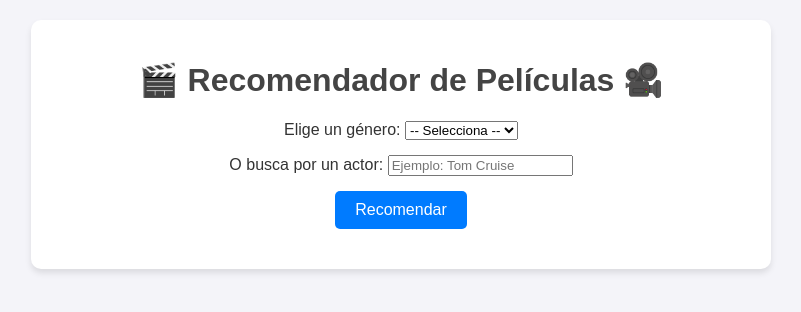
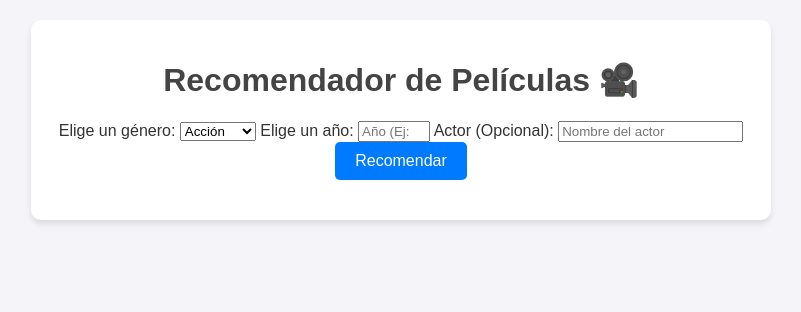
Before and after one commit to LuisReyes2002/chatbot-recomendaciones, a Flask app: page / in a window 1280 px wide. Shown: the top 312 px of the page, without its empty margins (239-1040 px from the left). Run offline with Flask 3, Linux system fonts and the light colour scheme.

Commit message:
Añadir filtros por actor y año a las recomendaciones de películas

```diff
--- a/app.py
+++ b/app.py
@@ -9,38 +9,43 @@ load_dotenv()
 app = Flask(__name__)
 
 # Obtiene la clave API desde la variable de entorno
-API_KEY = os.getenv('API_KEY')
+API_KEY = os.getenv('API_KEY')  # La clave de la API es 'API_KEY' en el archivo .env
 BASE_URL = "https://api.themoviedb.org/3"
 
-def obtener_recomendaciones(genero):
+def obtener_id_actor(actor_nombre):
+    """Obtiene el ID del actor basado en el nombre."""
+    url = f"{BASE_URL}/search/person"
+    params = {
+        'api_key': API_KEY,
+        'query': actor_nombre,
+        'language': 'es-ES'
+    }
+    response = requests.get(url, params=params)
+    if response.status_code == 200:
+        personas = response.json().get('results', [])
+        if personas:
+            return personas[0]['id']  # Devolvemos el ID del primer actor encontrado
+    return None
+
+def obtener_recomendaciones(genero, anio, actor_id=None):
+    """Obtiene las recomendaciones filtradas por género, año y actor."""
     url = f"{BASE_URL}/discover/movie"
     params = {
         'api_key': API_KEY,
         'language': 'es-ES',
         'sort_by': 'popularity.desc',
-        'with_genres': genero
+        'with_genres': genero,
+        'year': anio
     }
+    if actor_id:
+        params['with_cast'] = actor_id  # Filtro por actor
+
     response = requests.get(url, params=params)
     if response.status_code == 200:
         peliculas = response.json().get('results', [])
         return [{'titulo': p['title'], 'poster': p['poster_path']} for p in peliculas[:5]]
     else:
         return []
-
-def obtener_peliculas_por_actor(actor):
-    url = f"{BASE_URL}/search/person"
-    params = {
-        'api_key': API_KEY,
-        'language': 'es-ES',
-        'query': actor
-    }
-    response = requests.get(url, params=params)
-    if response.status_code == 200:
-        resultados = response.json().get('results', [])
-        if resultados:
-            peliculas = resultados[0].get('known_for', [])
-            return [{'titulo': p['title'], 'poster': p['poster_path']} for p in peliculas if p.get('title')]
-    return []
 
 @app.route('/')
 def index():
@@ -50,13 +55,14 @@ def index():
 def recomendar():
     data = request.json
     genero = data.get('genero', '')
-    actor = data.get('actor', '')
-    if genero:
-        peliculas = obtener_recomendaciones(genero)
-    elif actor:
-        peliculas = obtener_peliculas_por_actor(actor)
-    else:
-        peliculas = []
+    anio = data.get('anio', '')
+    actor_nombre = data.get('actor', '')
+
+    actor_id = None
+    if actor_nombre:
+        actor_id = obtener_id_actor(actor_nombre)
+
+    peliculas = obtener_recomendaciones(genero, anio, actor_id)
     return jsonify(peliculas)
 
 if __name__ == '__main__':
--- a/static/script.js
+++ b/static/script.js
@@ -1,34 +1,34 @@
-async function recomendar() {
+function recomendar() {
     const genero = document.getElementById('genero').value;
+    const anio = document.getElementById('anio').value;
     const actor = document.getElementById('actor').value;
-    const payload = { genero, actor };
-    const resultados = document.getElementById('resultados');
 
-    resultados.innerHTML = 'Cargando...';
-
-    try {
-        const response = await fetch('/recomendar', {
-            method: 'POST',
-            headers: { 'Content-Type': 'application/json' },
-            body: JSON.stringify(payload)
-        });
-        const peliculas = await response.json();
-        resultados.innerHTML = '';
+    fetch('/recomendar', {
+        method: 'POST',
+        headers: {
+            'Content-Type': 'application/json'
+        },
+        body: JSON.stringify({ genero, anio, actor })
+    })
+    .then(response => response.json())
+    .then(peliculas => {
+        const resultadosDiv = document.getElementById('resultados');
+        resultadosDiv.innerHTML = ''; // Limpiamos resultados previos
 
         if (peliculas.length > 0) {
             peliculas.forEach(pelicula => {
+                const div = document.createElement('div');
+                div.classList.add('pelicula');
                 const img = document.createElement('img');
-                img.src = pelicula.poster
-                    ? `https://image.tmdb.org/t/p/w500${pelicula.poster}`
-                    : 'https://via.placeholder.com/150';
-                img.alt = pelicula.titulo;
-                resultados.appendChild(img);
+                img.src = `https://image.tmdb.org/t/p/w500${pelicula.poster}`;
+                const titulo = document.createElement('h3');
+                titulo.textContent = pelicula.titulo;
+                div.appendChild(img);
+                div.appendChild(titulo);
+                resultadosDiv.appendChild(div);
             });
         } else {
-            resultados.innerHTML = '<p>No se encontraron resultados.</p>';
+            resultadosDiv.innerHTML = '<p>No se encontraron películas.</p>';
         }
-    } catch (error) {
-        resultados.innerHTML = '<p>Hubo un error al obtener las recomendaciones.</p>';
-        console.error(error);
-    }
+    });
 }
--- a/templates/index.html
+++ b/templates/index.html
@@ -3,29 +3,35 @@
 <head>
     <meta charset="UTF-8">
     <meta name="viewport" content="width=device-width, initial-scale=1.0">
-    <link rel="stylesheet" href="/static/style.css">
+    <link rel="stylesheet" href="style.css">
     <title>Recomendador de Películas</title>
 </head>
 <body>
     <div id="app">
-        <h1>🎬 Recomendador de Películas 🎥</h1>
-        <div class="filter">
+        <h1>Recomendador de Películas 🎥</h1>
+
+        <!-- Filtro por género -->
         <label for="genero">Elige un género:</label>
         <select id="genero">
-                <option value="">-- Selecciona --</option>
             <option value="28">Acción</option>
             <option value="35">Comedia</option>
             <option value="18">Drama</option>
             <option value="27">Terror</option>
         </select>
-        </div>
-        <div class="filter">
-            <label for="actor">O busca por un actor:</label>
-            <input type="text" id="actor" placeholder="Ejemplo: Tom Cruise">
-        </div>
+
+        <!-- Filtro por año -->
+        <label for="anio">Elige un año:</label>
+        <input type="number" id="anio" placeholder="Año (Ej: 2020)" min="1900" max="2024">
+
+        <!-- Filtro por actor -->
+        <label for="actor">Actor (Opcional):</label>
+        <input type="text" id="actor" placeholder="Nombre del actor">
+
         <button onclick="recomendar()">Recomendar</button>
+
         <div id="resultados"></div>
     </div>
+
     <script src="/static/script.js"></script>
 </body>
 </html>
```
Lines whose indentation alone changed are shown as unchanged.
